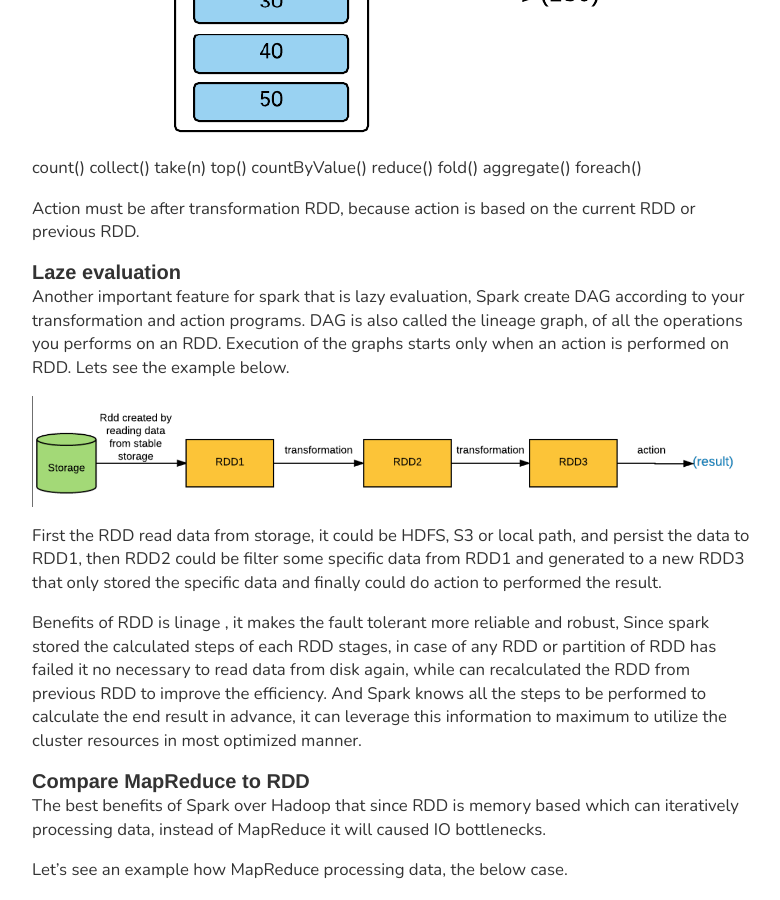
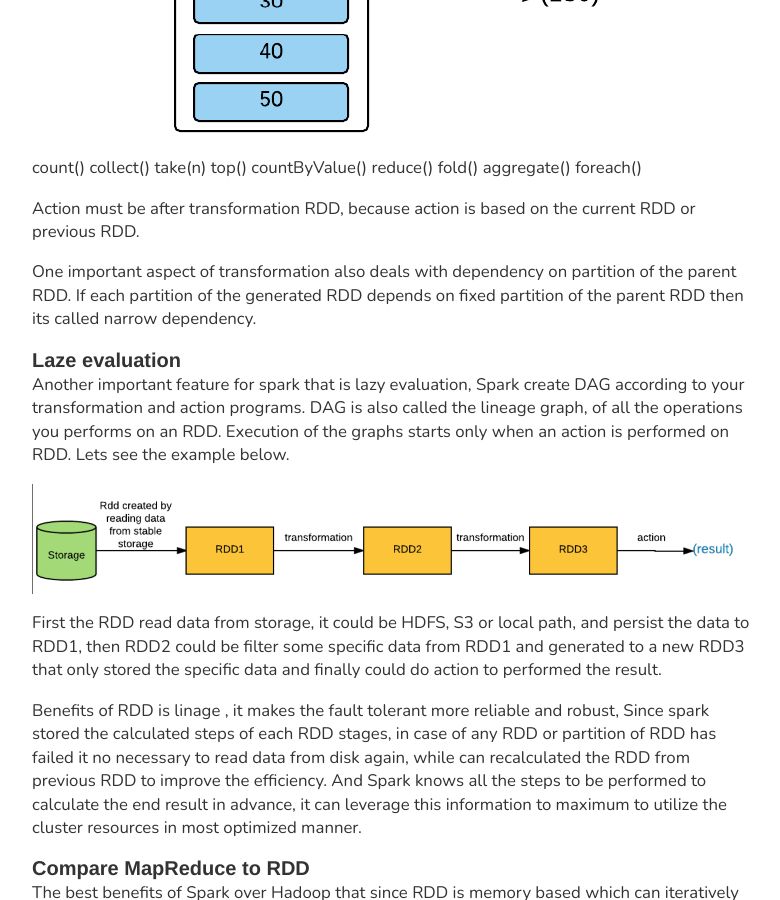
Before and after one commit to SharpLu/Blog, a Jekyll site: the page built from _posts/2017-01-5-mastering-apache-spark-2.0.md, in a window 1280 px wide and 900 px high, scrolled down 3167 px. Shown: the whole window, without its empty margins (248-1028 px from the left). Built offline with Jekyll 4.4.1, drawn with Linux system fonts in a browser that asks for light colours.

Commit message:
Update 2017-01-5-mastering-apache-spark-2.0.md

```diff
--- a/_posts/2017-01-5-mastering-apache-spark-2.0.md
+++ b/_posts/2017-01-5-mastering-apache-spark-2.0.md
@@ -97,6 +97,7 @@ foreach()
 
 Action must be after transformation RDD, because action is based on the current RDD or previous RDD.
 
+One important aspect of transformation also deals with dependency on partition of the parent RDD. If each partition of the generated RDD depends on fixed partition of the parent RDD then its called narrow dependency.
 ##### Laze evaluation
 
 Another important feature for spark that is lazy evaluation, Spark create DAG according to your transformation and action programs. DAG is also called the lineage graph, of all the operations you performs on an RDD. Execution of the graphs starts only when an action is performed on RDD. Lets see the example below.
@@ -106,6 +107,7 @@ Another important feature for spark that is lazy evaluation, Spark create DAG ac
 First the RDD read data from storage, it could be HDFS, S3 or local path, and persist the data to RDD1, then RDD2 could be filter some specific data from RDD1 and generated to a new RDD3 that only stored the specific data  and finally could do action to performed the result.
 
 Benefits of RDD is linage , it makes the fault tolerant more reliable and robust, Since spark stored the calculated steps of each RDD stages, in case of any RDD or partition of RDD has failed it no necessary to read data from disk again, while can recalculated the RDD from previous RDD to improve the efficiency.  And Spark knows all the steps to be performed to calculate the end  result in advance, it can leverage this information to maximum to utilize the cluster resources in most optimized manner.
+
 
 ##### Compare MapReduce to RDD
 
```
